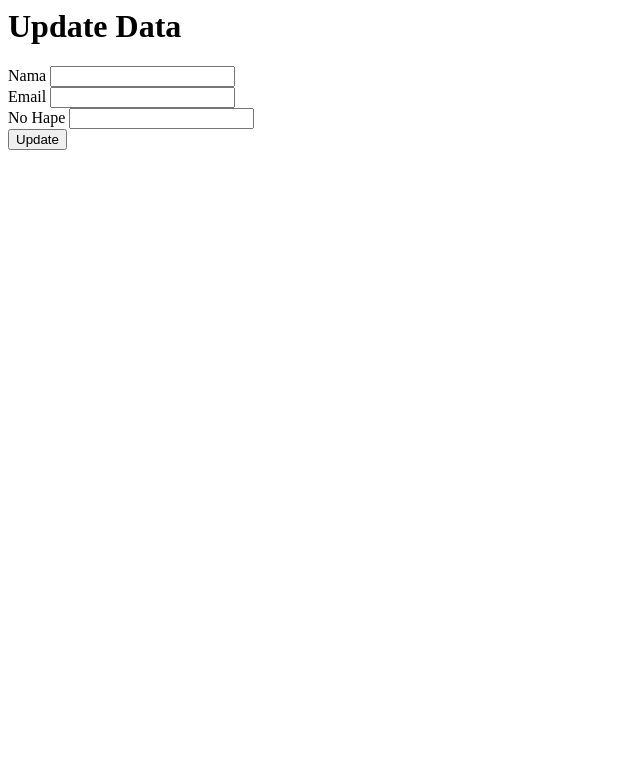
After one commit to rabbaniqibar2302/PBO-CRUD-XII, a PHP site: page /update.php?id=1 in a window 1280 px wide. The commit adds this page. Shown: the top 783 px of the page, without its empty margins (0-640 px from the left). Run offline with PHP 8.4, Linux system fonts and the light colour scheme; data comes from the database, SQL or seed files in the repository; data that the repository does not hold is empty.

Commit message:
update features

```diff
--- a/CRUD OOP/config.php
+++ b/CRUD OOP/config.php
@@ -22,7 +22,14 @@ class db{
             $hasil[] = $data;
         }
         return $hasil;
+    }
 
+    function detail_data($id){
+        $show = mysqli_query($this->connect,"select * from user where = $id");
+        while($data = mysqli_fetch_array($show)){
+            $hasil[] = $data;
+        }
+        return $hasil;
     }
 
     function add_data($nama, $email, $no_hape){
@@ -39,6 +46,15 @@ class db{
         id = '$id'");
     }
 
+    function update_data($id,$nama,$email,$no_hape){
+        mysqli_query($this->connect,"update user set
+        nama = '$nama',
+        email = '$email',
+        no_hape = '$no_hape'
+        where id = '$id'
+        ");
+    }
+
 
 
 }
--- a/CRUD OOP/index.php
+++ b/CRUD OOP/index.php
@@ -26,7 +26,7 @@
             <td>{$data['nama']}</td>
             <td>{$data['email']}</td>
             <td>{$data['no_hape']}</td>
-            <td><a href=''>update</a></td>
+            <td><a href='update.php?id={$data['id']}&aksi=update'>update</a></td>
             <td><a href='proses.php?id={$data['id']}&aksi=hapus'>delete</a></td>
             </tr>
             ";
--- a/CRUD OOP/proses.php
+++ b/CRUD OOP/proses.php
@@ -18,7 +18,7 @@ if ($aksi == "tambah"){
     header("location:index.php");
 
 }elseif($aksi == "update"){
-    $db->update();
+    $db->update_data($_POST['id'], $_POST['nama'], $_POST['email'], $_POST['no_hape']);
     header("location:index.php");
 
 }
--- /dev/null
+++ b/CRUD OOP/update.php
@@ -0,0 +1,33 @@
+<?php
+include 'config.php';
+$db = new db();
+foreach($db->detail_data($_GET['id']) as $data);
+?>
+<html>
+    <head>
+        <title>UPDATE DATA | CRUD OOP</title>
+    </head>
+    <body>
+        <h1>Update Data</h1>
+        <form action="proses.php?aksi=update" method="post">
+            <div>
+                <input type="hidden" name="id" value="<?php echo $data['id']?>">
+            </div>
+            <div>
+                <label>Nama</label>
+                <input type="text" name="nama" value="<?php echo $data['nama']?>">
+            </div>
+            <div>
+                <label>Email</label>
+                <input type="email" name="email" value="<?php echo $data['email']?>">
+            </div>
+            <div>
+                <label>No Hape</label>
+                <input type="number" name="no_hape" value="<?php echo $data['no_hape']?>">
+            </div>
+            <div>
+                <input type="submit" value="Update">
+            </div>
+        </form>
+    </body>
+</html>
```
